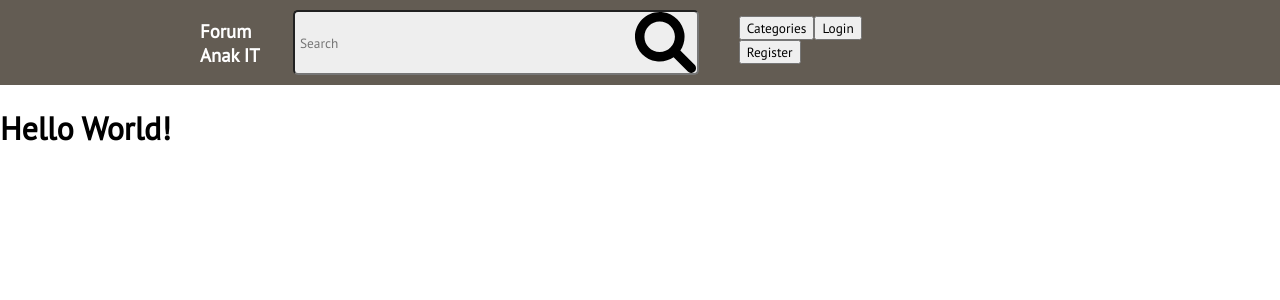
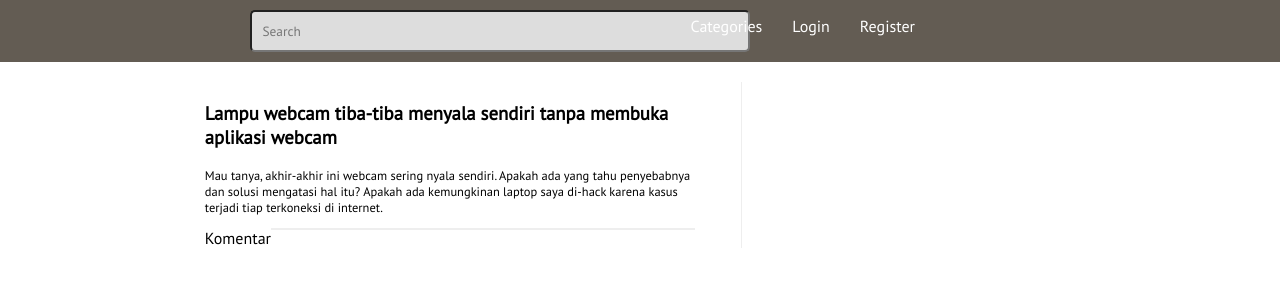
Before and after one commit to merwinfattah/suitmediaTest, a React (Create React App) app in the folder forum-page/: page / in a window 1280 px wide. Shown: the top 300 px of the page. Built offline with nearby package versions, Linux system fonts and the light colour scheme.

Commit message:
work 15.16.22

```diff
--- a/forum-page/src/App.js
+++ b/forum-page/src/App.js
@@ -5,9 +5,29 @@ import Navbar from './components/Navbar';
 function App() {
   return (
     <React.Fragment>
-        <Navbar />
-        <main>
-            <h1> Hello World!</h1>
+        <header>
+          <Navbar />
+        </header>
+        <main className='container'>
+          <section className='content'>
+            <article>
+              <h1>Lampu webcam tiba-tiba menyala sendiri tanpa membuka
+                aplikasi webcam
+              </h1>
+              <p>Mau tanya, akhir-akhir ini webcam sering nyala sendiri.
+                Apakah ada yang tahu penyebabnya dan solusi mengatasi hal itu? Apakah ada
+                kemungkinan laptop saya di-hack karena kasus terjadi tiap terkoneksi di internet.</p>
+            </article>
+            <div className='comentainer'>
+              <div>
+                Komentar
+              </div>
+              <div className='comentline'></div>
+            </div>
+          </section>
+          <aside className='sidecontent'>
+
+          </aside>
         </main>
     </React.Fragment>
   );
--- a/forum-page/src/components/Navbar.js
+++ b/forum-page/src/components/Navbar.js
@@ -8,12 +8,11 @@ const Navbar  = () => {
     const [openLogin, setOpenLogin] = useState(false);
 
     return(
-            <header>
-                    <h3>Forum Anak IT</h3>
-                    <input type='text' placeholder='Search' className="search-query"/>
                     <nav>
+                        <h3>Forum Anak IT</h3>
+                        <input type='text' placeholder='Search'/>
                         <ul>
-                            <li><button onClick={() => {setOpen(!open)}}>Categories</button></li>
+                            <li><a href="#Categories" onClick={() => {setOpen(!open)}}>Categories</a></li>
                             {open &&
                                 (<div className="dropdown">
                                     <ul>
@@ -25,12 +24,11 @@ const Navbar  = () => {
                                     </ul>
                                 </div>)
                             }
-                            <li><button  onClick={() => {setOpenLogin(true);}}>Login</button></li>
+                            <li><a href="#Login" onClick={() => {setOpenLogin(true);}}>Login</a></li>
                             {openLogin && <ModalLogin setOpenModal={setOpenLogin} />}
-                            <li><button>Register</button></li>
+                            <li><a href="#Register">Register</a></li>
                         </ul>
                     </nav>
-            </header>
     )
 }
 
--- a/forum-page/src/style.css
+++ b/forum-page/src/style.css
@@ -10,7 +10,7 @@ body {
   padding: 0;
 }
 
-header {
+nav {
   display: flex;
   align-content: center;
   justify-content: space-between;
@@ -18,8 +18,14 @@ header {
   color: white;
 }
 
-header h3{
-  margin-left: 200px;
+nav h3{
+  margin-left: 250px;
+  margin-right: 0px;
+}
+
+nav ul{
+  margin-right: 350px;
+  margin-left: 100px;
 }
 
 nav li {
@@ -27,18 +33,22 @@ nav li {
   list-style-type: none;
 }
 
-nav {
-  margin-right: 400px;
+nav a {
+  text-decoration: none;
+  color: white;
+  padding: 30px 15px 25px 15px;
 }
 
-nav a {
-  text-decoration: none;
+nav a:hover {
+  background-color:  #333333;
 }
 
-header input {
-  margin: 10px 0px;
+nav input {
+  margin: 10px -300px 10px -200px;
   width: 500px;
   border-radius: 5px;
+  padding: 10px;
+  background-color:  #DDDDDD;
 }
 
 .dropdown {
@@ -51,8 +61,39 @@ header input {
   box-shadow: 0 16px 24px 2px rgba(0, 0, 0, 0.14);
 }
 
-.search-query{
-  background: url(../assets/magnifying-glass-solid.svg) no-repeat right ;
-  padding: 5px;
-  background-color: #EEEEEE;
+.container {
+  display: flex;
+  padding-top: 20px;
 }
+
+.content {
+  max-width: 58%;
+  padding-left: 16%;
+  border-right: 1px solid;
+  border-color: #EEEEEE;
+  padding-right: 3%;
+}
+
+.sidecontent {
+  max-width: 42%;
+}
+
+.content p {
+  font-size: 0.78em;
+}
+
+.comentainer {
+  display: flex;
+}
+
+.comentitle {
+  font-weight: bold;
+  width: 15%;
+}
+
+.comentline {
+  border: 1px solid;
+  border-color: #EEEEEE;
+  height: 1px;
+  width: 85%;
+}
```
